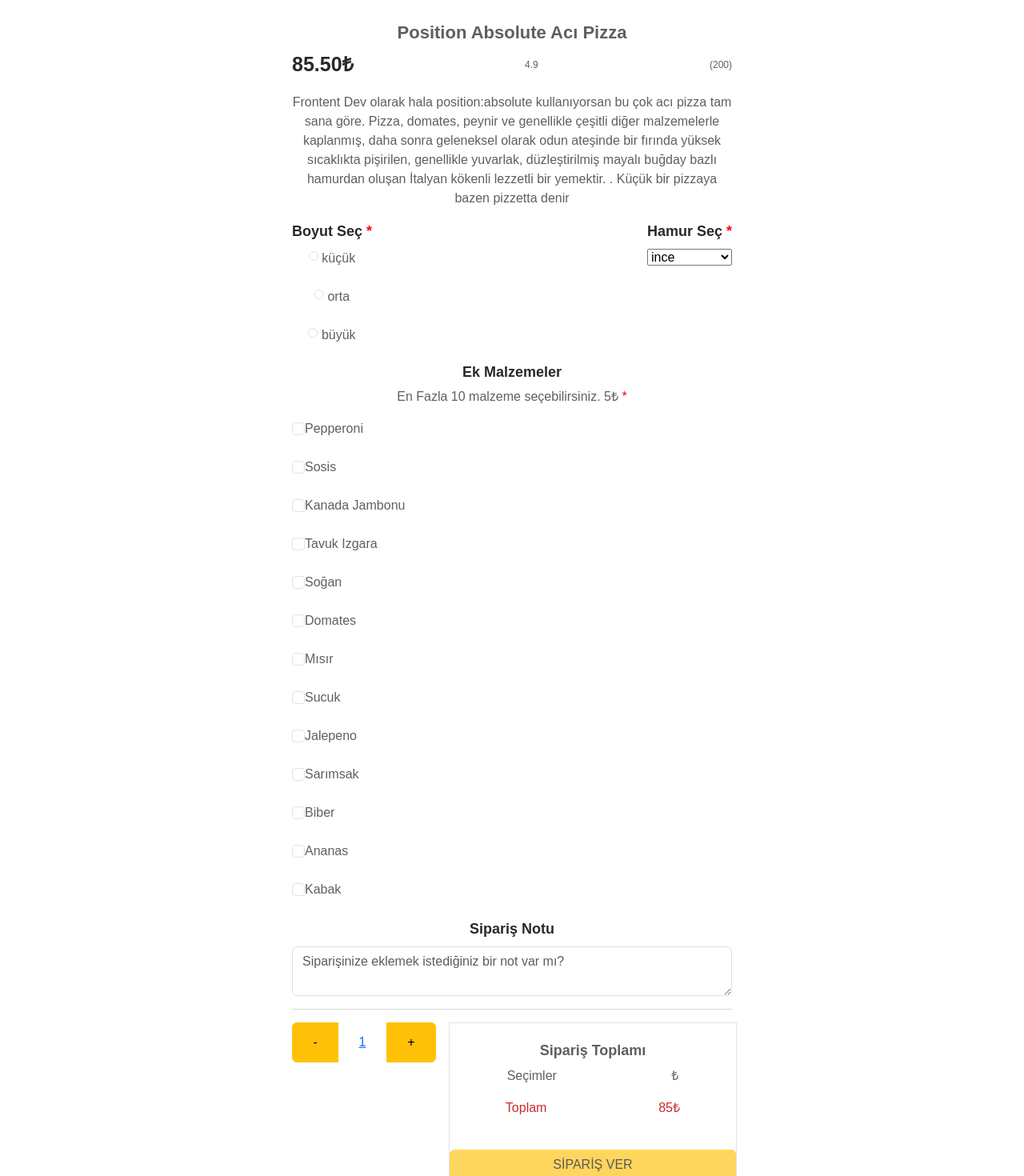
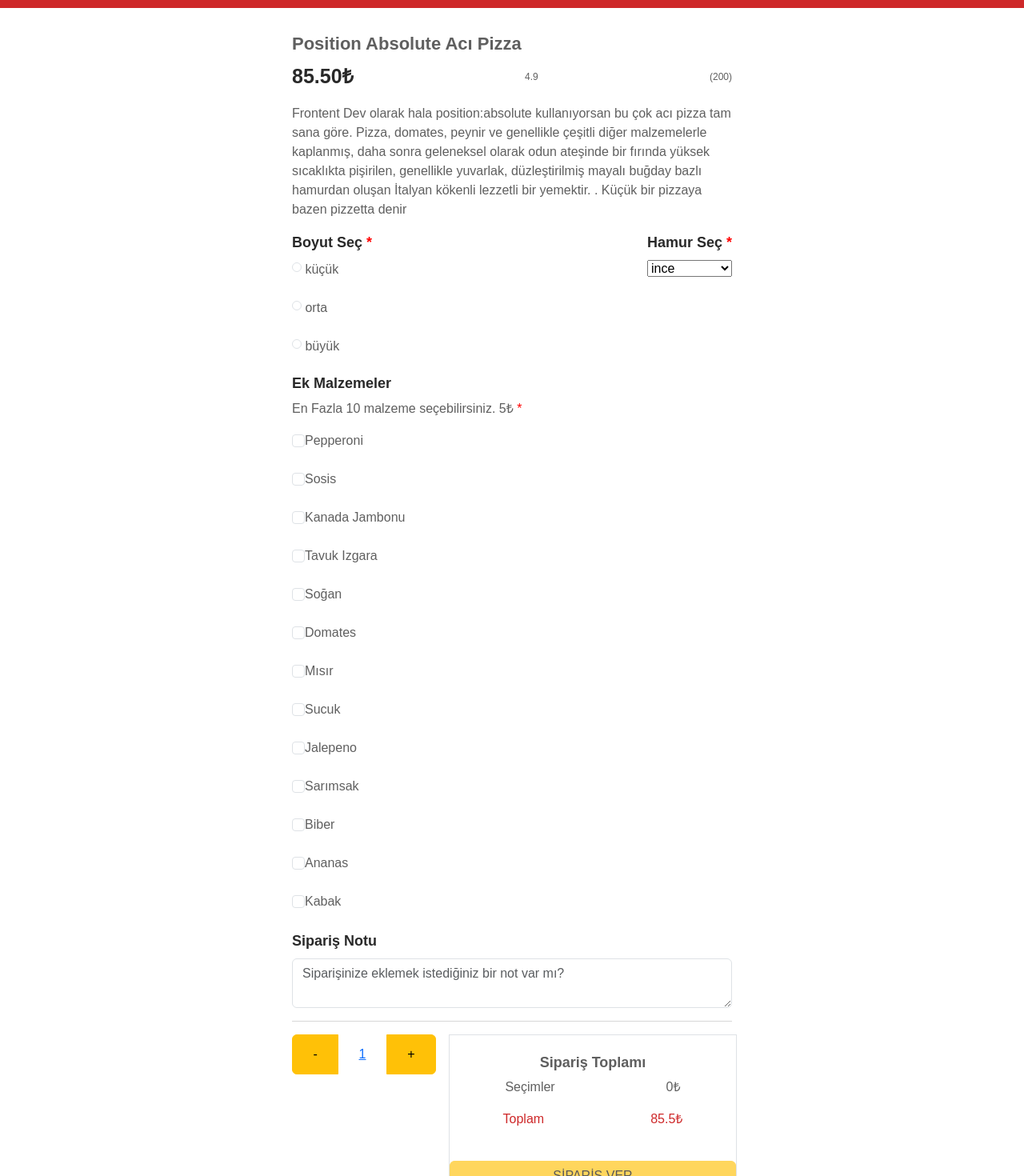
Before and after one commit to hmgny/S8-Pizza-Project, a React (Vite) app: page / in a window 1280 px wide. Shown: the part 180-1650 px from the top of the page at 80% size. Built offline with nearby package versions, Linux system fonts and the light colour scheme.

Commit message:
App folder divided into props

```diff
--- a/src/App.jsx
+++ b/src/App.jsx
@@ -1,250 +1,50 @@
+import OrderForm from "./components/OrderForm"
+import Home from "./components/Home"
+import Success from "./components/Success"
+import OrderFormT2 from "./components/OrderFormT2"
+import HomeT2 from "./components/HomeT2"
+import SuccessT2 from "./components/SuccessT2"
+export default function App(){
 
-import { Form, FormGroup, Label, Input, ButtonGroup, Button } from 'reactstrap'
-import './App.css'
-import "./index.css"
-import { useEffect, useState } from 'react';
-import React from 'react';
-import axios from 'axios';
+  return(
+    <>
+    <div className="T1">
+    <h2>T1/Pizza + 🍕</h2>
+    <OrderForm></OrderForm>
+     <br></br>
+     <br></br>
+     <hr></hr>
+     <br></br>
+     <br></br>
+     <Home></Home>
+     <br></br>
+     <br></br>
+     <hr></hr>
+     <br></br>
+     <br></br>
+     <Success></Success>
+    </div>
 
-
-const malzemeler = ["Pepperoni","Sosis", "Kanada Jambonu","Tavuk Izgara","Soğan","Domates", "Mısır", "Sucuk", "Jalepeno", "Sarımsak", "Biber", "Ananas", "Kabak"];
-const boyutlar=["küçük", "orta", "büyük"];
-const hamurSeç = ["ince","orta","kalın"];
-
-const initial ={
-  boyut:"-1",
-  hamurlar:"-1",
-  malzeme: [],
-  not: ""
-}
-
-
-function App() {
-  const [formData, setFormData] = useState(initial)
-  const [isValid, setIsValid] =useState(false)
-  const [errors, setErrors] =useState([])
-  const [malzemeList, setMalzemeList] =useState([])
-  const [adet, setAdet] =useState(1)
-  const [secimler, setSecimler] =useState(0)
-  const [toplam, setToplam] = useState(85)
-
-
-  const arttir = () => {
-    setAdet(adet+1)
-  }
-
-  const azalt = () => {
-    if(adet > 1 ) {
-      setAdet(adet-1)
-    }
-
-  }
-
-  const secim = () => {
-    if(malzemeList.length > 4 && malzemeList < 10) {
-      setSecimler(secimler + (malzemeList.length * 5))
-    }
-  }
-
-  const toplamTutar = () => {
-    setToplam(toplam + secimler)
-  }
+    <div>
+      <h1>T2/Pizza + 🍕</h1>
+      <OrderFormT2></OrderFormT2>
+      <br></br>
+     <br></br>
+     <hr></hr>
+     <br></br>
+     <br></br>
+     <HomeT2></HomeT2>
+     <br></br>
+     <br></br>
+     <hr></hr>
+     <br></br>
+     <br></br>
+     <SuccessT2></SuccessT2>
 
 
 
+    </div>
+    </>
 
-
-  const handleChange = (event) =>{
-    const {name, checked, type, value} = event.target
-    console.log("type, name, value, checked:", type, name, value, checked)
-
-
-    if(type==="checkbox") {
-      setFormData({...formData, [name]:checked})
-    } else{
-      setFormData({...formData, [name]:value})
-    }
-
-
-    if(name==="boyut") {
-      if(value === "") {
-        setErrors({...errors, [name]:"bir boyut seçiniz"})
-      } else {
-        setErrors({...errors, [name]:""})
-      }
-    }
-
-    if(name==="hamurlar") {
-      if(name === "") {
-        setErrors({...errors, [name]:"bir hamur kalınlığı seçiniz"})
-      } else {
-        setErrors({...errors, [name]: {name}})
-      }
-    }
-
-    if(name === "malzeme" && checked === true) {
-      setMalzemeList([...malzemeList, "yenimalzeme"]);
-    }
-    console.log(malzemeList.length);
-
-    if(name === "malzeme")
-      if(malzemeList.length<4 || malzemeList.length>10) {
-        setErrors({...errors, [name]:"en az 4 en fazla 10 adet malzeme seçiniz"})
-      } else {
-        setErrors({...errors, [name]:""})
-
-      }
-
-    if(name === "not")
-      if(not.lenght<3) {
-        setErrors({...errors, [name]:"yorum 3 karakterden fazla olmalı"})
-      } else {
-        setErrors({...errors, [name]: {name}})
-      }
-
-    setErrors({...errors})
-    console.log(setErrors({...errors}))
-  }
-
-
-  useEffect(()=>{
-    if((formData.boyut && !errors.boyut) && (formData.hamurlar && !errors.hamurlar) && (formData.malzeme && !errors.malzeme) && (formData.not && !errors.not) && (formData.not && !errors.not)){
-      setIsValid(true)
-    }else {
-      setIsValid(false)
-    }
-  })
-
-  const handleSubmit = (event) =>{
-    event.preventDefault()
-    if(!isValid) return
-
-    axios
-    .post("https://reqres.in/api/pizza")
-    .then((response)=>{
-      setFormData(initial)      //form başlangıç durumuna geri döner
-      console.log(response.data)  //burdaki datayı sipariş özetinde yazdır
-    })
-    .catch((error)=>{
-      console.log(error)
-    })
-  }
-
-
-
-  return (
-
-    <div className='light-grey '>
-      {/* kırmızı alan............................................ */}
-      <header className=" kirmiziBack">
-        <div className="just-item-center bej satisfy bold">
-        <h1 className='bold font-30 padding-m'>Teknolojik Yemekler</h1>
-        </div>
-
-        <div className='center max-width font-12 barlow padding-s'>
-          <button className="kirmiziBack bej no-border">Anasayfa</button>
-          <button className="kirmiziBack bej no-border">Sipariş Oluştur</button>
-        </div>
-      </header>
-
-      {/* Position Pizza-Paragraf bölümü........................................... */}
-
-
-      <main className='center max-width barlow padding-l'>
-        <div >
-          <h2 className='font-22 bold '>Position Absolute Acı Pizza</h2>
-          <div className="flex align-center between" >
-            <p className='bold font-25 dark-grey'>85.50₺</p>
-            <p className=' font-12'>4.9</p>
-            <p className=' font-12'>(200)</p>
-          </div>
-          <p className=''>Frontent Dev olarak hala position:absolute kullanıyorsan bu çok acı pizza tam sana göre. Pizza, domates, peynir ve genellikle çeşitli diğer malzemelerle kaplanmış, daha sonra geleneksel olarak odun ateşinde bir fırında yüksek sıcaklıkta pişirilen, genellikle yuvarlak, düzleştirilmiş mayalı buğday bazlı hamurdan oluşan İtalyan kökenli lezzetli bir yemektir. . Küçük bir pizzaya bazen pizzetta denir</p>
-        </div>
-
-
-
-        {/* Boyut-Hamur bölümü........................................... */}
-
-        <div className="flex between">
-          <div>
-            <Form>
-              <Label className="dark-grey bold font-18" htmlFor="boyut">Boyut Seç<span style={{color: "red"}}> *</span></Label>
-
-              {boyutlar.map((boyut,index)=>{
-                return <FormGroup>
-                <Input className="font-12" key={index} id={boyut} name="boyut" type="radio" onChange={handleChange} value={formData.boyut}/>{" "}
-                <Label htmlFor={boyut}>{boyut}</Label>
-              </FormGroup>
-              })}
-
-            </Form>
-          </div>
-
-          <div className='flex column'>
-            <Label className="bold font-18 dark-grey" htmlFor="hamurlar">Hamur Seç<span style={{color: "red"}}> *</span></Label>
-            <select onChange={handleChange} value={formData.hamurlar} >
-              {hamurSeç.map((hamur)=>{
-                return <option value={hamur}>{hamur}</option>
-              })}
-            </select>
-          </div>
-        </div>
-
-        {/* Ek Malzemeler................................................... */}
-
-        <div>
-          <Form >
-            <h2 className='dark-grey bold font-18'>Ek Malzemeler</h2>
-            <p>En Fazla 10 malzeme seçebilirsiniz. 5₺ <span style={{color: "red"}}>*</span></p>
-
-            { malzemeler.map((malz,index)=>{
-              return <FormGroup className='flex' key={index}>
-              <Input id={malz} name="malzeme" type="checkbox" onChange={handleChange} checked={formData.malz}/>{" "}
-              <Label htmlFor={malz}>{malz}</Label>
-            </FormGroup>
-            })}
-
-          </Form>
-        </div>
-
-        {/* Sipariş Notu........................................... */}
-        <footer>
-          <div>
-          <FormGroup >
-            <Label className='dark-grey bold font-18'>Sipariş Notu</Label>
-            <Input className="font-12" name="not" type="textarea" placeholder='Siparişinize eklemek istediğiniz bir not var mı?'onChange={handleChange} value={formData.not}/>
-          </FormGroup>
-          </div>
-
-          <hr></hr>  {/* ÇİZGİ........................................... */}
-
-          <div className='flex gap-s between'>
-            <ButtonGroup className='max-height btn-min-width'>
-              <Button onClick={azalt} className="arti" color="warning">-</Button>
-              <Button className="adet" color="link">{adet}</Button>
-              <Button onClick={arttir} className="eksi" color="warning">+</Button>
-            </ButtonGroup>
-
-            <div className='flex column border min-width'>
-              <div className='padding-m'>
-                <h2 className='font-18 bold text-center'>Sipariş Toplamı</h2>
-                <div className="flex around ">
-                  <p>Seçimler</p>
-                  <p>{secim}₺</p>
-                </div>
-
-                <div className='kirmizi flex around'>
-                  <p>Toplam</p>
-                  <p>{toplam}₺</p>
-                </div>
-              </div>
-              <Button disabled={!isValid} onSubmit={handleSubmit} type="submit"className="siparişVer"color="warning">SİPARİŞ VER</Button>
-            </div>
-          </div>
-        </footer>
-      </main>
-    </div>
   )
 }
-
-export default App
```
